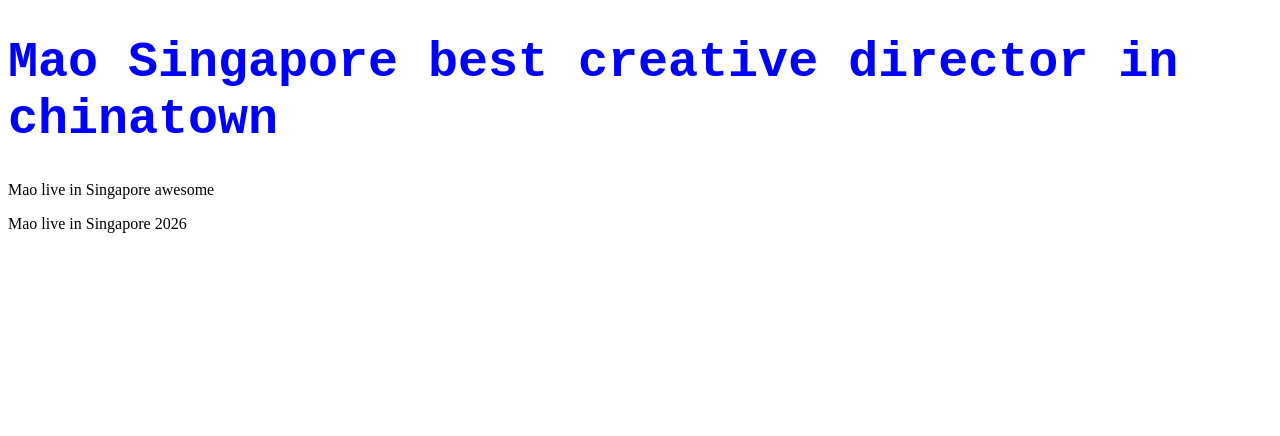
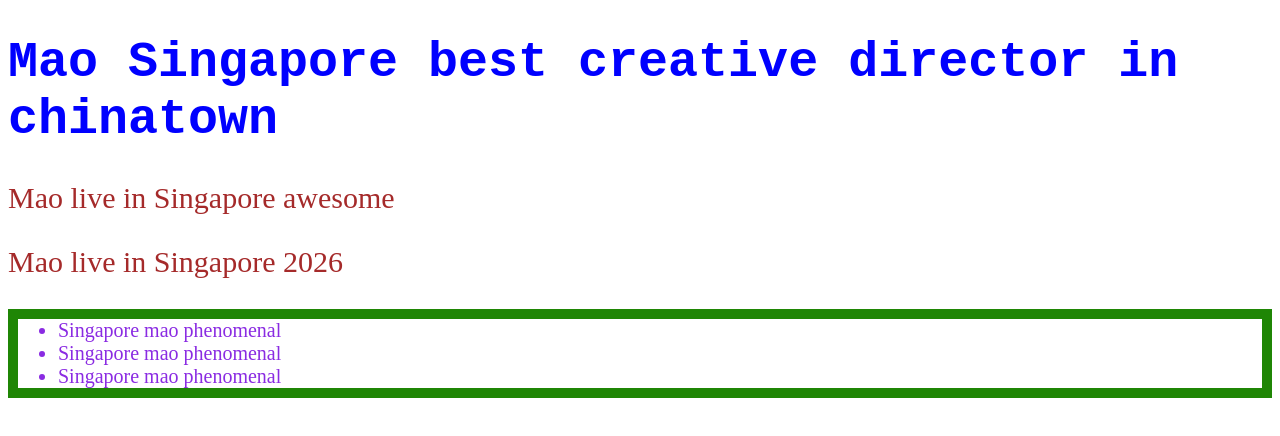
Before and after one commit to ajohnmao/project_hex, a plain HTML site: page index.html in a window 1280 px wide. Drawn offline with Linux system fonts and the light colour scheme.

Commit message:
變更首頁css樣式

```diff
--- a/index.html
+++ b/index.html
@@ -10,5 +10,10 @@
    <h1>Mao Singapore best creative director in chinatown</h1>
    <p>Mao live in Singapore awesome</p>
    <p>Mao live in Singapore 2026</p>
+   <ul>
+    <li>Singapore mao phenomenal</li>
+    <li>Singapore mao phenomenal</li>
+    <li>Singapore mao phenomenal</li>
+   </ul>
 </body>
 </html>
--- a/style.css
+++ b/style.css
@@ -3,3 +3,15 @@ h1{
     font-size: 50px;
     font-family: 'Courier New', Courier, monospace;
 }
+h1:hover{
+    color: chocolate;
+}
+p{
+    color: brown;
+    font-size: 30px;
+}
+ul{
+    color: blueviolet;
+    font-size: 20px;
+    border: rgb(31, 134, 5) solid 10px;
+}
```
